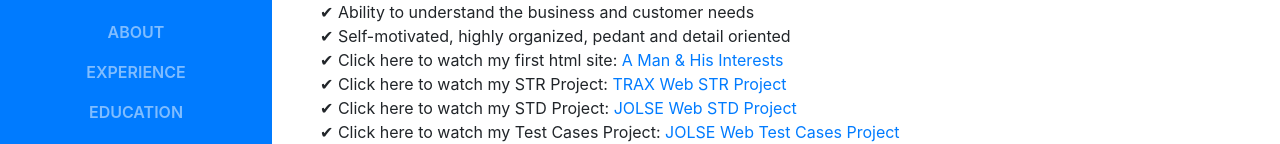
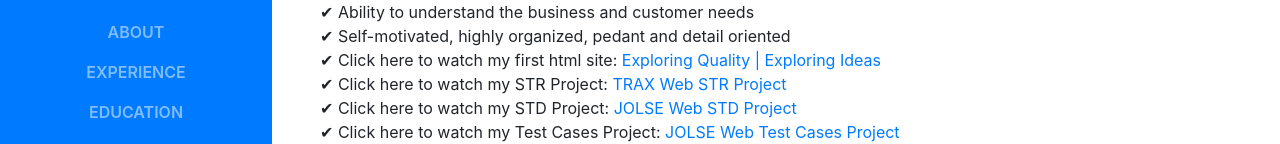
Before and after one commit to dimadavidoff/cv, a website with bundled scripts: page index.html in a window 1280 px wide. Shown: the part 380-524 px from the top of the page. Built offline with nearby package versions, Linux system fonts and the light colour scheme; a web font is replaced by a local one.

Commit message:
Update index.html

```diff
--- a/index.html
+++ b/index.html
@@ -67,7 +67,7 @@
           <div class="subheading mb-5">QA Automation Engineer | Web &amp; Mobile · +972 544 957 440 ·
             <a href="mailto:dima.davidoff@gmail.com">dima.davidoff@gmail.com</a>
           </div>
-          <p class="mb-5">✔ I'm Proactive and Motivate QA <br/> ✔ Open mind for solving problems <br/> ✔ Ability to understand the business and customer needs <br/> ✔ Self-motivated, highly organized, pedant and detail oriented <br/> ✔ Click here to watch my first html site: <a target="_blank" href="https://dimadavidoff.github.io/me/">A Man & His Interests</a><br/> ✔ Click here to watch my STR Project: <a target="_blank" href="https://dimadavidoff.github.io/cv/TRAX_STR_(by_Dima_Davidoff).pdf">TRAX Web STR Project</a><br/> ✔ Click here to watch my STD Project: <a target="_blank" href="https://dimadavidoff.github.io/cv/JOLSE STD (by Dima Davidoff).pdf">JOLSE Web STD Project</a><br/> ✔ Click here to watch my Test Cases Project: <a target="_blank" href="https://dimadavidoff.github.io/cv/Jolse Test Cases (by Dima Davidoff).xlsx">JOLSE Web Test Cases Project</a></p>
+          <p class="mb-5">✔ I'm Proactive and Motivate QA <br/> ✔ Open mind for solving problems <br/> ✔ Ability to understand the business and customer needs <br/> ✔ Self-motivated, highly organized, pedant and detail oriented <br/> ✔ Click here to watch my first html site: <a target="_blank" href="https://dimadavidoff.github.io/me/">Exploring Quality | Exploring Ideas</a><br/> ✔ Click here to watch my STR Project: <a target="_blank" href="https://dimadavidoff.github.io/cv/TRAX_STR_(by_Dima_Davidoff).pdf">TRAX Web STR Project</a><br/> ✔ Click here to watch my STD Project: <a target="_blank" href="https://dimadavidoff.github.io/cv/JOLSE STD (by Dima Davidoff).pdf">JOLSE Web STD Project</a><br/> ✔ Click here to watch my Test Cases Project: <a target="_blank" href="https://dimadavidoff.github.io/cv/Jolse Test Cases (by Dima Davidoff).xlsx">JOLSE Web Test Cases Project</a></p>
           <ul class="list-inline list-social-icons mb-0">
             <li class="list-inline-item">
               <a target="_blank" href="https://www.facebook.com/dima.davidoff">
```
